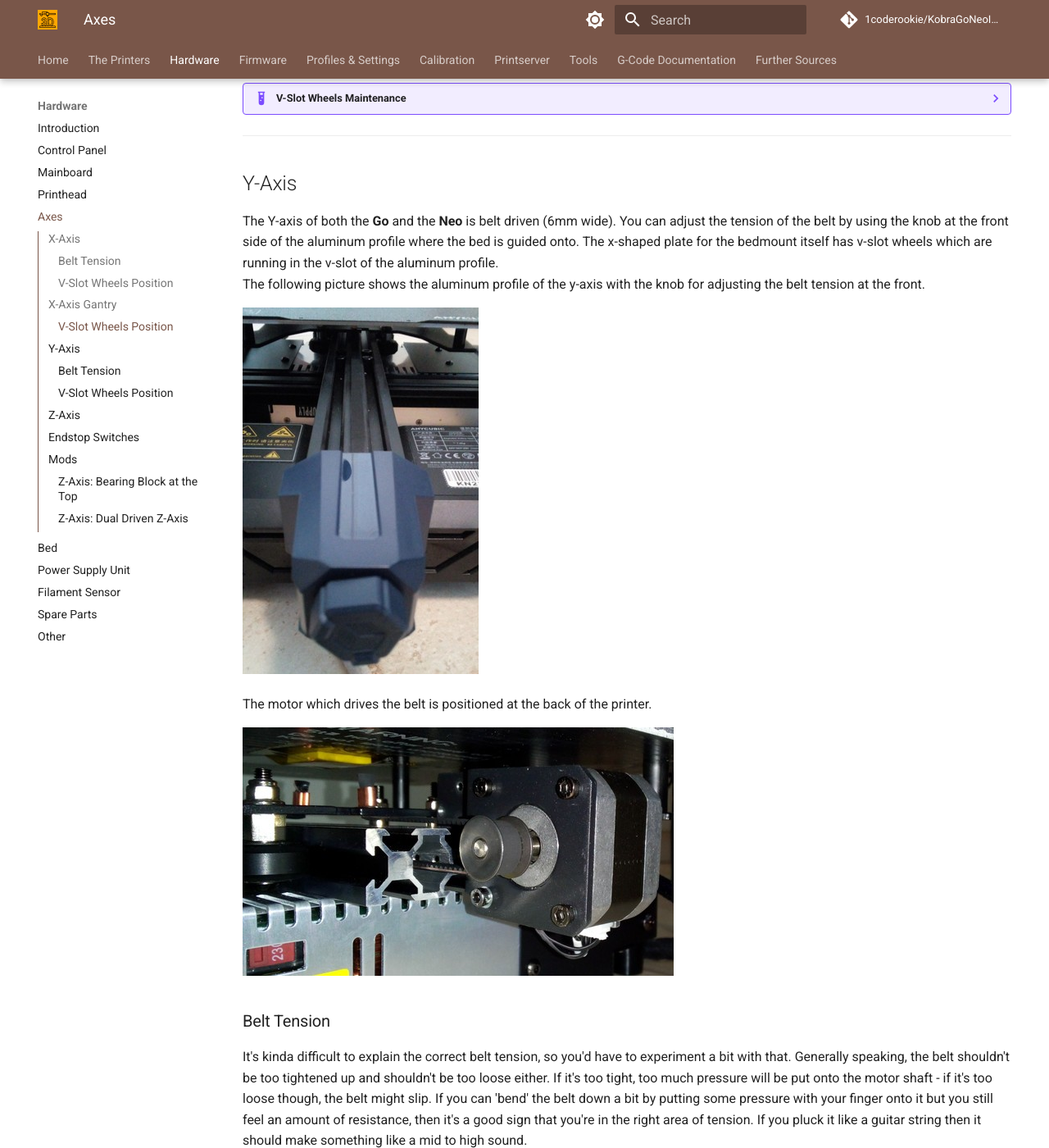
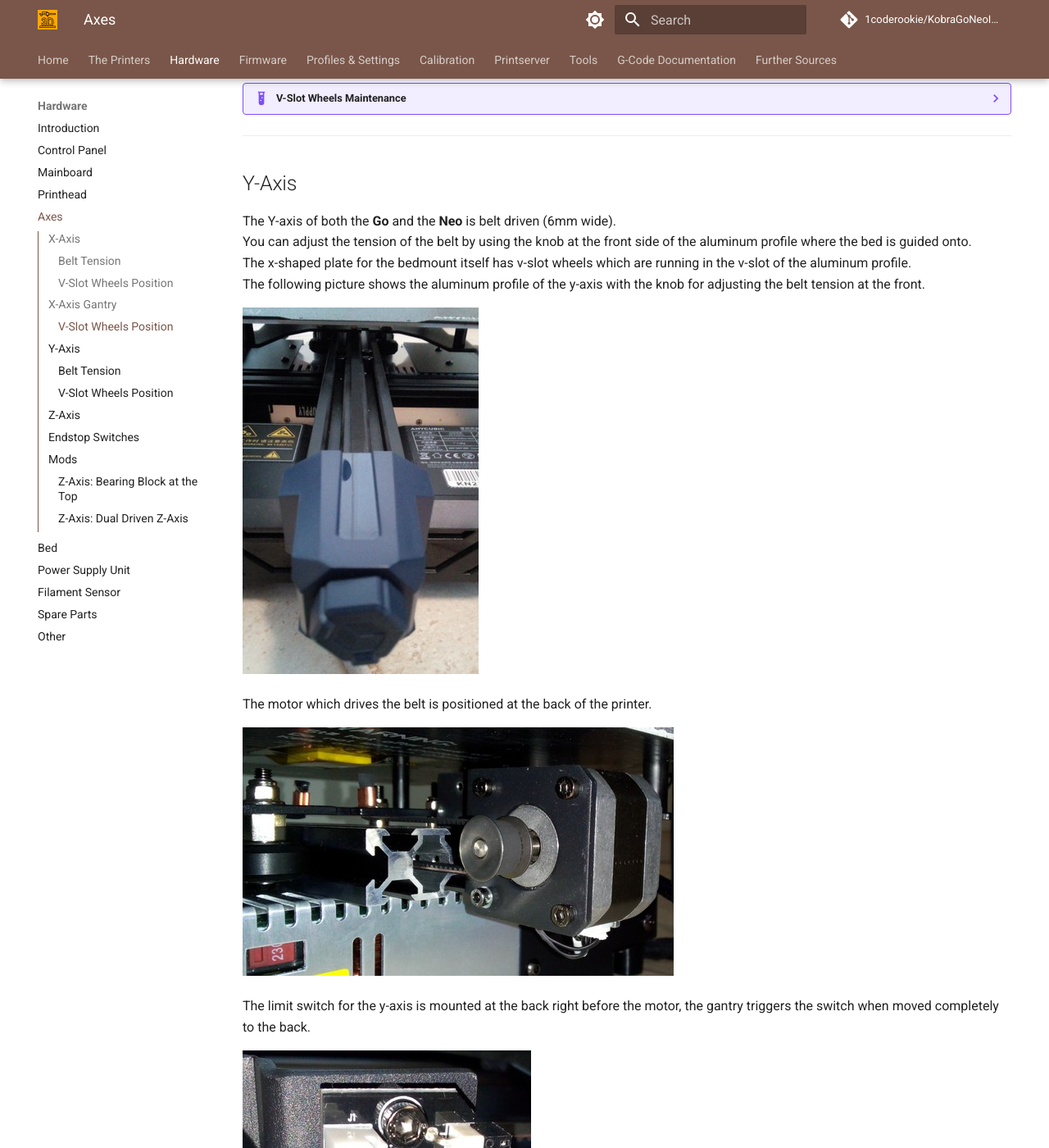
Before and after one commit to 1coderookie/KobraGoNeoInsights, an MkDocs documentation site: the page built from docs/hardware/axes.md, in a window 1280 px wide and 1400 px high, scrolled down 2768 px. Shown: the whole window at 82% size. Built offline with MkDocs 1.6.1 and Material for MkDocs 9.7.7, drawn with Linux system fonts in a browser that asks for light colours; comment, search, counter and statistics services are not loaded.

Commit message:
Update axes.md

```diff
--- a/docs/hardware/axes.md
+++ b/docs/hardware/axes.md
@@ -84,7 +84,9 @@ Well, there's a trick, which directly leads us to the process of tramming the x-
 ---
 
 ## Y-Axis
-The Y-axis of both the **Go** and the **Neo** is belt driven (6mm wide). You can adjust the tension of the belt by using the knob at the front side of the aluminum profile where the bed is guided onto. The x-shaped plate for the bedmount itself has v-slot wheels which are running in the v-slot of the aluminum profile.
+The Y-axis of both the **Go** and the **Neo** is belt driven (6mm wide).
+You can adjust the tension of the belt by using the knob at the front side of the aluminum profile where the bed is guided onto.
+The x-shaped plate for the bedmount itself has v-slot wheels which are running in the v-slot of the aluminum profile.
 The following picture shows the aluminum profile of the y-axis with the knob for adjusting the belt tension at the front.
 
 ![Y-axis knob](../assets/images/y-axis_knob_web.jpg)
@@ -92,6 +94,11 @@ The following picture shows the aluminum profile of the y-axis with the knob for
 The motor which drives the belt is positioned at the back of the printer.
 
 ![Y-axis motor](../assets/images/y-axis_motor_web.jpg)
+
+The limit switch for the y-axis is mounted at the back right before the motor, the gantry triggers the switch when moved completely to the back.
+
+![Y-axis limit switch](../assets/images/axes_y-endstop_web.jpg)
+
 
 ### Belt Tension
 It's kinda difficult to explain the correct belt tension, so you'd have to experiment a bit with that. Generally speaking, the belt shouldn't be too tightened up and shouldn't be too loose either. If it's too tight, too much pressure will be put onto the motor shaft - if it's too loose though, the belt might slip. If you can 'bend' the belt down a bit by putting some pressure with your finger onto it but you still feel an amount of resistance, then it's a good sign that you're in the right area of tension. If you pluck it like a guitar string then it should make something like a mid to high sound.
```
